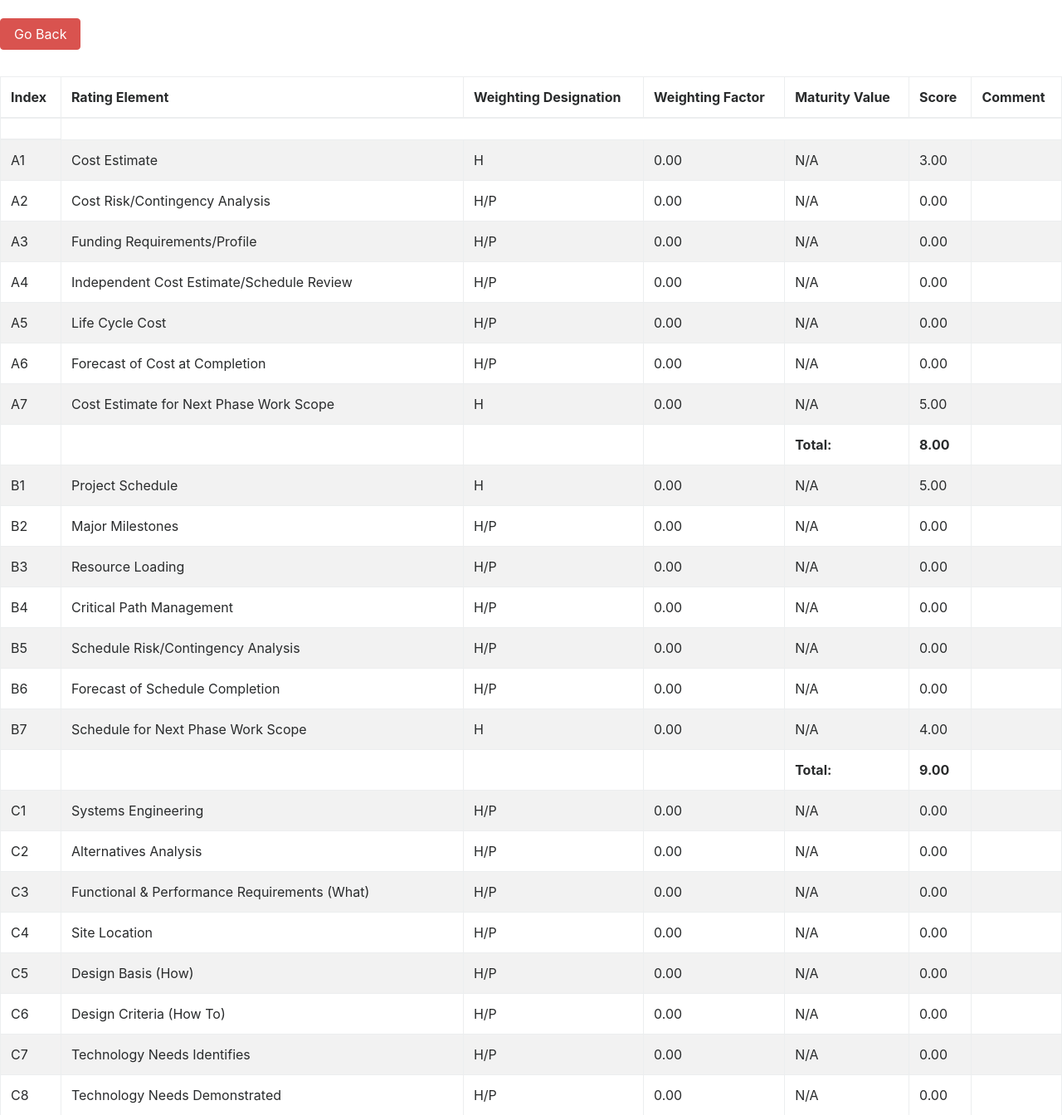
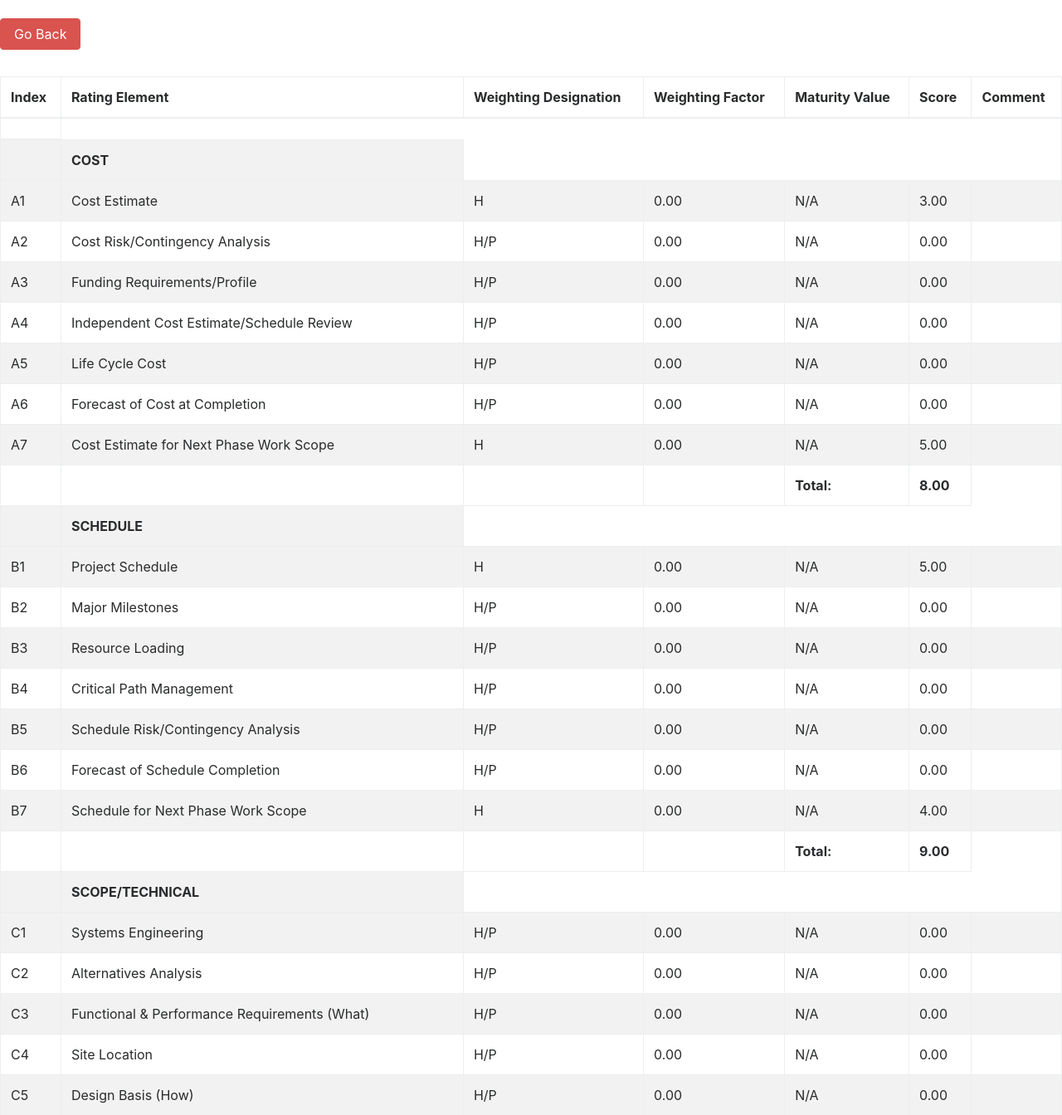
Before and after one commit to vLDemonizer/pdri, a Django app: page /ambiental/project/cd-0/1/cd-report in a window 1280 px wide. Shown: the part 56-1400 px from the top of the page at 83% size. Run offline with Django 3.2, Linux system fonts and the light colour scheme; a user stored in the database is signed in; data comes from the database, SQL or seed files in the repository; both versions use the stored data as it was after the commit; some libraries are stand-ins or nearby versions.

Commit message:
Finished for real

```diff
--- a/ambiental/urls.py
+++ b/ambiental/urls.py
@@ -1,6 +1,6 @@
 from django.conf.urls import url
 from django.views import generic
-from .views import LoginView, RegistrationView, CdReportDetailView, RatingElementView, FormBase, CreateProject, search, ProjectDetailView, CdDetailView
+from .views import FinalReportDetailView, LoginView, RegistrationView, CdReportDetailView, RatingElementView, FormBase, CreateProject, search, ProjectDetailView, CdDetailView
 urlpatterns = [
     url(r'^$', LoginView.as_view(), name='login'),
     url(r'^create/$', CreateProject.as_view(), name='create-project'),
@@ -11,6 +11,7 @@ urlpatterns = [
     url(r'^project/(?P<slug>[-\w]+)/$', ProjectDetailView.as_view(), name='project'),
     url(r'^project/(?P<slug>[-\w]+)/(?P<pk>[0-9]+)/cd-(?P<type>[0-9])$', CdDetailView.as_view(), name='cd'),
     url(r'^project/(?P<slug>[-\w]+)/(?P<pk>[0-9]+)/cd-report$', CdReportDetailView.as_view(), name='cd-report'),
+    url(r'^project/(?P<slug>[-\w]+)/final-report$', FinalReportDetailView.as_view(), name='final-report'),
     url(r'^project/(?P<slug>[-\w]+)/(?P<pk>[0-9]+)/(?P<re_pk>[0-9]+)/$', RatingElementView.as_view(), name='ratingElement')
 
 ]
--- a/ambiental/views.py
+++ b/ambiental/views.py
@@ -148,9 +148,7 @@ class FormBase(LoginRequiredMixin, FormView):
         else:
             context['projects'] = Project.objects.filter(creator=self.request.user.userprofile)
 
-
         return context
-
 
 
 class CreateProject(LoginRequiredMixin, FormView):
@@ -162,21 +160,24 @@ class CreateProject(LoginRequiredMixin, FormView):
 
     def form_valid(self, form):
 
-        project = Project.objects.create(creator=self.request.user.userprofile, name=form.cleaned_data['name'], description=form.cleaned_data['description'])
+        project, create = Project.objects.get_or_create(creator=self.request.user.userprofile, name=form.cleaned_data['name'], description=form.cleaned_data['description'])
+        if create:
+            for j in range(4):
+                cd = CD.objects.create(project=project, name='CD-{0}'.format(j))
+                for i in range(39):
+                    if i < 7:
+                        RatingElement.objects.create(cd=cd, group='COST',index='A{0}'.format(i+1), name=A[i])
+                        RatingElement.objects.create(cd=cd, group='SCHEDULE', index='B{0}'.format(i+1), name=B[i])
+                        if i < 5:
+                            RatingElement.objects.create(cd=cd, group='EXTERNAL FACTORS', index='E{0}'.format(i+1), name=E[i])
+                    if i < 19:
+                        RatingElement.objects.create(cd=cd, group='MANAGEMENT PLANNING AND CONTROL', index='D{0}'.format(i+1), name=D[i])
+                    RatingElement.objects.create(cd=cd, group='SCOPE/TECHNICAL', index='C{0}'.format(i+1), name=C[i])
 
-        for j in range(4):
-            cd = CD.objects.create(project=project, name='CD-{0}'.format(j))
-            for i in range(39):
-                if i < 7:
-                    RatingElement.objects.create(cd=cd, group='COST',index='A{0}'.format(i+1), name=A[i])
-                    RatingElement.objects.create(cd=cd, group='SCHEDULE', index='B{0}'.format(i+1), name=B[i])
-                    if i < 5:
-                        RatingElement.objects.create(cd=cd, group='EXTERNAL FACTORS', index='E{0}'.format(i+1), name=E[i])
-                if i < 19:
-                    RatingElement.objects.create(cd=cd, group='MANAGEMENT PLANNING AND CONTROL', index='D{0}'.format(i+1), name=D[i])
-                RatingElement.objects.create(cd=cd, group='SCOPE/TECHNICAL', index='C{0}'.format(i+1), name=C[i])
+            return super(CreateProject, self).form_valid(form)
+        else:
+            return HttpResponseRedirect(reverse_lazy('create-project'))
 
-        return super(CreateProject, self).form_valid(form)
 
 @login_required(login_url=reverse_lazy('login'))
 def search(request):
@@ -270,6 +271,7 @@ class CdDetailView(LoginRequiredMixin, DetailView):
         print context['cd']['object'].total_score
         return context
 
+
 class RatingElementView(LoginRequiredMixin, FormView):
     login_url = reverse_lazy('login')
     redirect_field_name = 'redirect_to'
@@ -317,6 +319,7 @@ class RatingElementView(LoginRequiredMixin, FormView):
         re.save()
         return super(RatingElementView, self).form_valid(form)
 
+
 class CdReportDetailView(LoginRequiredMixin, DetailView):
     login_url = reverse_lazy('login')
     redirect_field_name = 'redirect_to'
@@ -335,6 +338,29 @@ class CdReportDetailView(LoginRequiredMixin, DetailView):
         context['ree'] = RatingElement.objects.filter(cd_id=context['cd']['object'].id, group='EXTERNAL FACTORS')
         return context
 
+
+class FinalReportDetailView(LoginRequiredMixin, DetailView):
+    login_url = reverse_lazy('login')
+    redirect_field_name = 'redirect_to'
+    model = Project
+    template_name = 'ambiental/final_report_detail.html'
+
+    def get_context_data(self, **kwargs):
+        b = ['a', 'b', 'c', 'd']
+        i = 0
+        context = {}
+        total = 0
+        context['project'] = super(FinalReportDetailView, self).get_context_data(**kwargs)
+        context['cd'] = CD.objects.filter(project=context['project']['object'])
+        for critical in context['cd']:
+            context['rea' + b[i]] = RatingElement.objects.filter(cd_id=critical.id, group='COST')
+            context['reb' + b[i]] = RatingElement.objects.filter(cd_id=critical.id, group='SCHEDULE')
+            context['rec' + b[i]] = RatingElement.objects.filter(cd_id=critical.id, group='SCOPE/TECHNICAL')
+            context['red' + b[i]] = RatingElement.objects.filter(cd_id=critical.id, group='MANAGEMENT PLANNING AND CONTROL')
+            context['ree' + b[i]] = RatingElement.objects.filter(cd_id=critical.id, group='EXTERNAL FACTORS')
+            i = i + 1
+        return context
+
 class RegistrationView(FormView):
     form_class = UserProfileForm
     template_name = 'ambiental/registration.html'
@@ -342,19 +368,23 @@ class RegistrationView(FormView):
 
     def form_valid(self, form):
         user, createu = User.objects.get_or_create(username=form.cleaned_data['username'])
-        if user:
-            profile, create = UserProfile.objects.get_or_create(user=user)
-            print create
-            user.set_password(form.cleaned_data['password'])
-            user.first_name = form.cleaned_data['first_name']
-            user.last_name = form.cleaned_data['last_name']
-            user.email = form.cleaned_data['email']
-            user.save()
-            profile.company = form.cleaned_data['company']
-            profile.save()
-            return super(RegistrationView, self).form_valid(form)
+        if createu:
+            if user:
+                profile, create = UserProfile.objects.get_or_create(user=user)
+                print create
+                user.set_password(form.cleaned_data['password'])
+                user.first_name = form.cleaned_data['first_name']
+                user.last_name = form.cleaned_data['last_name']
+                user.email = form.cleaned_data['email']
+                user.save()
+                profile.company = form.cleaned_data['company']
+                profile.save()
+                return super(RegistrationView, self).form_valid(form)
+            else:
+                return HttpResponseRedirect(reverse_lazy('registration'))
         else:
             return HttpResponseRedirect(reverse_lazy('registration'))
+
 
 class LoginView(FormView):
     form_class = LoginForm
--- a/templates/ambiental/cd_report_detail.html
+++ b/templates/ambiental/cd_report_detail.html
@@ -20,6 +20,7 @@
         </tr>
       </thead>
       <tbody>
+        <tr><td></td><td><strong>COST</strong></td><tr>
         {% for ratingElement in rea %}
         <tr>
           <td>{{ ratingElement.index }}</td>
@@ -39,6 +40,7 @@
           <td><strong>Total:</strong></td>
           <td><strong>{{ cd.object.score_a }}</strong></td>
         </tr>
+        <tr><td></td><td><strong>SCHEDULE</strong></td><tr>
         {% for ratingElement in reb %}
         <tr>
           <td>{{ ratingElement.index }}</td>
@@ -58,6 +60,7 @@
           <td><strong>Total:</strong></td>
           <td><strong>{{ cd.object.score_b }}</strong></td>
         </tr>
+        <tr><td></td><td><strong>SCOPE/TECHNICAL</strong></td><tr>
         {% for ratingElement in rec %}
         <tr>
           <td>{{ ratingElement.index }}</td>
@@ -77,6 +80,7 @@
           <td><strong>Total:</strong></td>
           <td><strong>{{ cd.object.score_c }}</strong></td>
         </tr>
+        <tr><td></td><td><strong>MANAGEMENT PLANNING AND CONTROL</strong></td><tr>
         {% for ratingElement in red %}
         <tr>
           <td>{{ ratingElement.index }}</td>
@@ -96,6 +100,7 @@
           <td><strong>Total:</strong></td>
           <td><strong>{{ cd.object.score_d }}</strong></td>
         </tr>
+        <tr><td></td><td><strong>EXTERNAL FACTORS</strong></td><tr>
         {% for ratingElement in ree %}
         <tr>
           <td>{{ ratingElement.index }}</td>
--- a/templates/ambiental/project_detail.html
+++ b/templates/ambiental/project_detail.html
@@ -232,6 +232,7 @@ $(function() {
   {% if object %}
   <h3 class="display-4 center">{{ object.name }}</h3>
   <p>{{ object.description }}</p>
+  <a class="btn btn-primary" href="{% url 'final-report' project.slug %}">Final Report</a>
   <div  id="project" style="min-width: 550px; height:300px; max-width:650px; margin: 0 auto" data-highcharts-chart="0"></div>
   <br>
   <table class="table table-striped table-bordered" >
```
Also changed, not shown: db.sqlite3, 2 other files.
